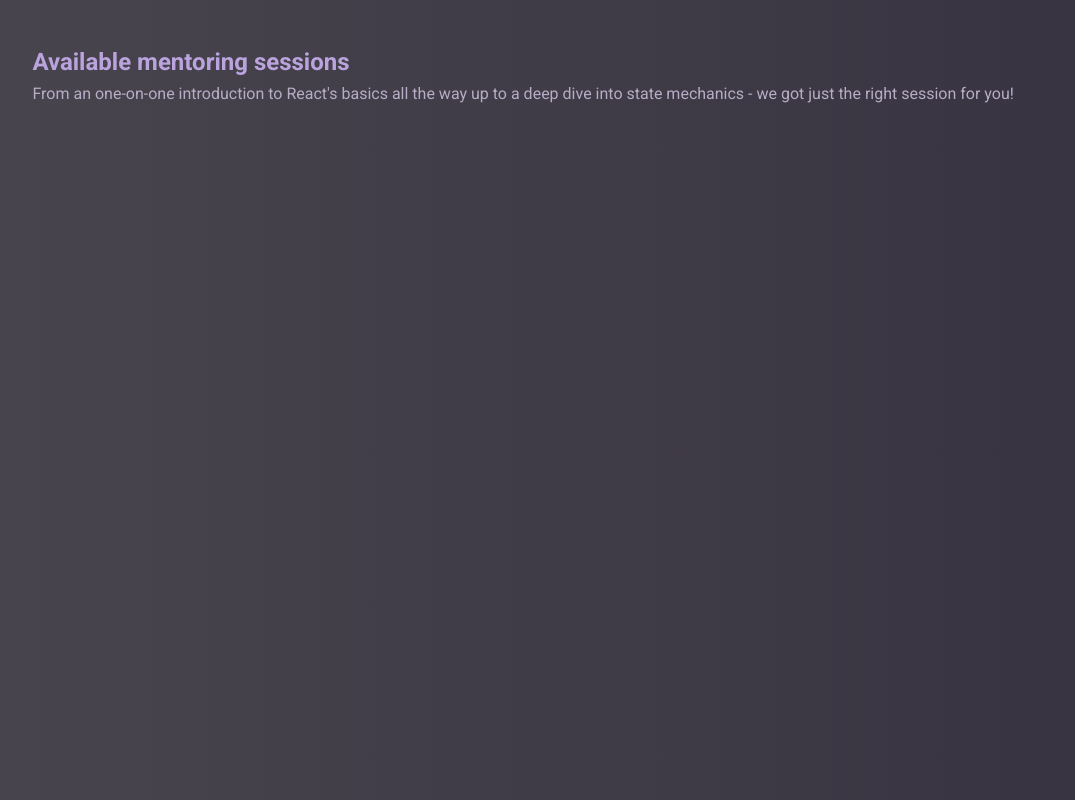
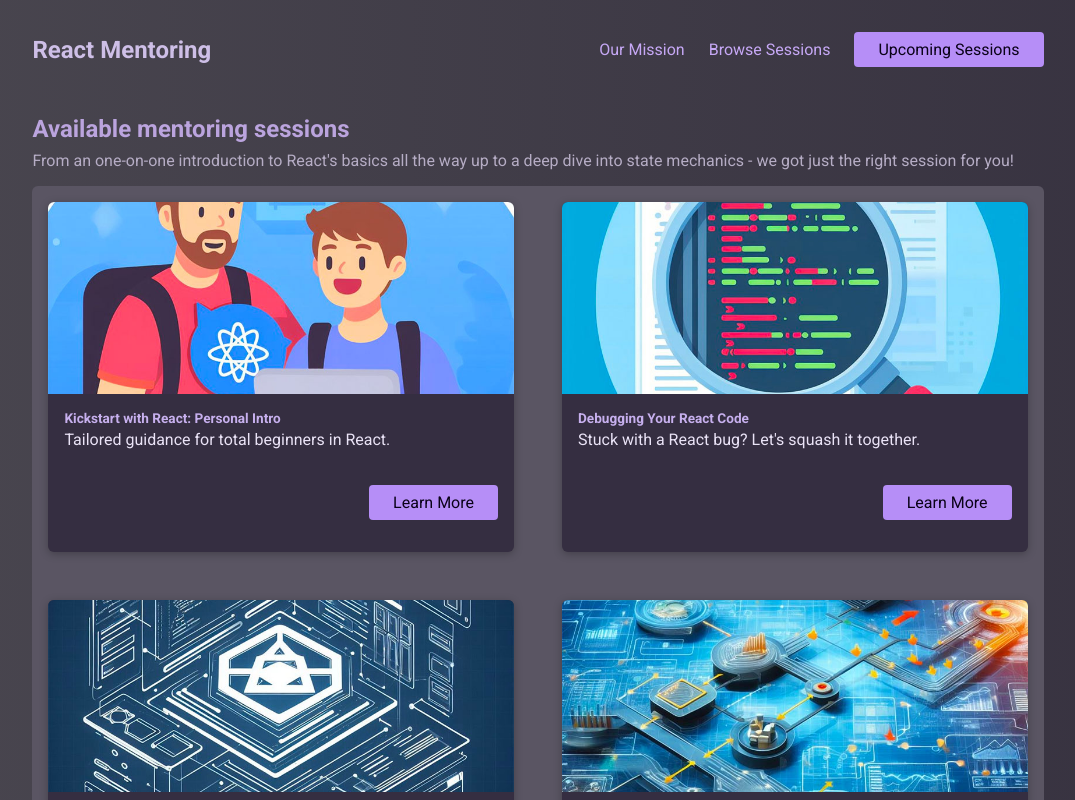
Before and after one commit to rbbpark/udemy-ts-react, a React (Vite) app in the folder packages/react-mentor/: page /sessions in a window 1280 px wide. Shown: the top 800 px of the page, without its empty margins (102-1177 px from the left). Built offline with nearby package versions, Linux system fonts and the light colour scheme.

Commit message:
react-mentor populate sessions list

```diff
--- /dev/null
+++ b/packages/react-mentor/src/components/Header.tsx
@@ -0,0 +1,25 @@
+import React from "react";
+import { Link } from "react-router-dom";
+
+type Props = {};
+
+export default function Header({}: Props) {
+  return (
+    <div id="main-header">
+      <h1>React Mentoring</h1>
+      <nav>
+        <ul>
+          <li>
+            <Link to="/">Our Mission</Link>
+          </li>
+          <li>
+            <Link to="sessions">Browse Sessions</Link>
+          </li>
+          <li>
+            <button className="button">Upcoming Sessions</button>
+          </li>
+        </ul>
+      </nav>
+    </div>
+  );
+}
--- /dev/null
+++ b/packages/react-mentor/src/components/SessionsList.tsx
@@ -0,0 +1,27 @@
+import React from "react";
+import { Session } from "../types";
+
+type Props = {
+  sessions: Session[];
+};
+
+export default function SessionsList({ sessions }: Props) {
+  return (
+    <div id="sessions-list">
+      {sessions.map((session) => {
+        return (
+          <div className="session-item">
+            <img src={session.image}></img>
+            <div className="session-data">
+              <h3>{session.title}</h3>
+              <p>{session.summary}</p>
+              <div className="actions">
+                <button className="button">Learn More</button>
+              </div>
+            </div>
+          </div>
+        );
+      })}
+    </div>
+  );
+}
--- a/packages/react-mentor/src/pages/Root.tsx
+++ b/packages/react-mentor/src/pages/Root.tsx
@@ -1,9 +1,10 @@
-import { Outlet } from 'react-router-dom';
+import { Outlet } from "react-router-dom";
+import Header from "../components/Header";
 
 export default function Root() {
   return (
     <>
-      {/* Todo: Add Header */}
+      <Header />
       <Outlet />
     </>
   );
--- a/packages/react-mentor/src/pages/Sessions.tsx
+++ b/packages/react-mentor/src/pages/Sessions.tsx
@@ -1,17 +1,55 @@
-import { SESSIONS } from '../dummy-sessions.ts'; // normally, we would probably load that from a server
+import { ReactNode, useEffect, useState } from "react";
+import { fetchSessions } from "../utils/https.ts";
+import { Session } from "../types.ts";
+import SessionsList from "../components/SessionsList.tsx";
 
 export default function SessionsPage() {
+  const [sessions, setSessions] = useState<Session[]>();
+  const [isFetching, setIsFetching] = useState(false);
+  const [error, setError] = useState<string>();
+
+  async function fetchData() {
+    setIsFetching(true);
+    await fetchSessions()
+      .then((data) => {
+        setSessions(data);
+      })
+      .catch((error) => {
+        if (error instanceof Error) {
+          setError(error.message);
+        }
+      });
+    setIsFetching(false);
+  }
+
+  useEffect(() => {
+    fetchData();
+  }, []);
+
+  let content: ReactNode;
+
+  if (error) {
+    content = <p>{`Error occurred: ${error}`}</p>;
+  }
+
+  if (isFetching) {
+    content = <p>Fetching sessions...</p>;
+  }
+
+  if (sessions) {
+    content = <SessionsList sessions={sessions} />;
+  }
+
   return (
     <main id="sessions-page">
       <header>
         <h2>Available mentoring sessions</h2>
         <p>
-          From an one-on-one introduction to React's basics all the way up to a
-          deep dive into state mechanics - we got just the right session for
-          you!
+          From an one-on-one introduction to React's basics all the way up to a deep dive into state
+          mechanics - we got just the right session for you!
         </p>
       </header>
-      {/* Todo: Output list of sessions */}
+      {content}
     </main>
   );
 }
--- /dev/null
+++ b/packages/react-mentor/src/types.ts
@@ -0,0 +1,9 @@
+export type Session = {
+  id: string;
+  title: string;
+  summary: string;
+  description: string;
+  duration: number;
+  date: string;
+  image: string;
+};
--- /dev/null
+++ b/packages/react-mentor/src/utils/https.ts
@@ -0,0 +1,26 @@
+import { SESSIONS } from "../dummy-sessions";
+import { type Session } from "../types";
+
+export function fakeApiCall(data: unknown, delay = 1000): Promise<Response> {
+  return new Promise((resolve) => {
+    setTimeout(() => {
+      resolve(
+        new Response(JSON.stringify(data), {
+          status: 200,
+          headers: {
+            "Content-Type": "application/json",
+          },
+        })
+      );
+    }, delay);
+  });
+}
+
+export async function fetchSessions(): Promise<Session[]> {
+  const response = await fakeApiCall(SESSIONS);
+  if (!response.ok) {
+    throw new Error("failed to fetch data");
+  }
+  const data = (await response.json()) as Session[];
+  return data;
+}
```
Also changed, not shown: packages/react-mentor/src/store/cart-slice.ts (added, +42 -0 lines), packages/react-mentor/src/store/hooks.ts (added, +7 -0 lines), packages/react-mentor/src/store/store.ts (added, +11 -0 lines), 1 other file (tests, documents, lock files or other folders).
